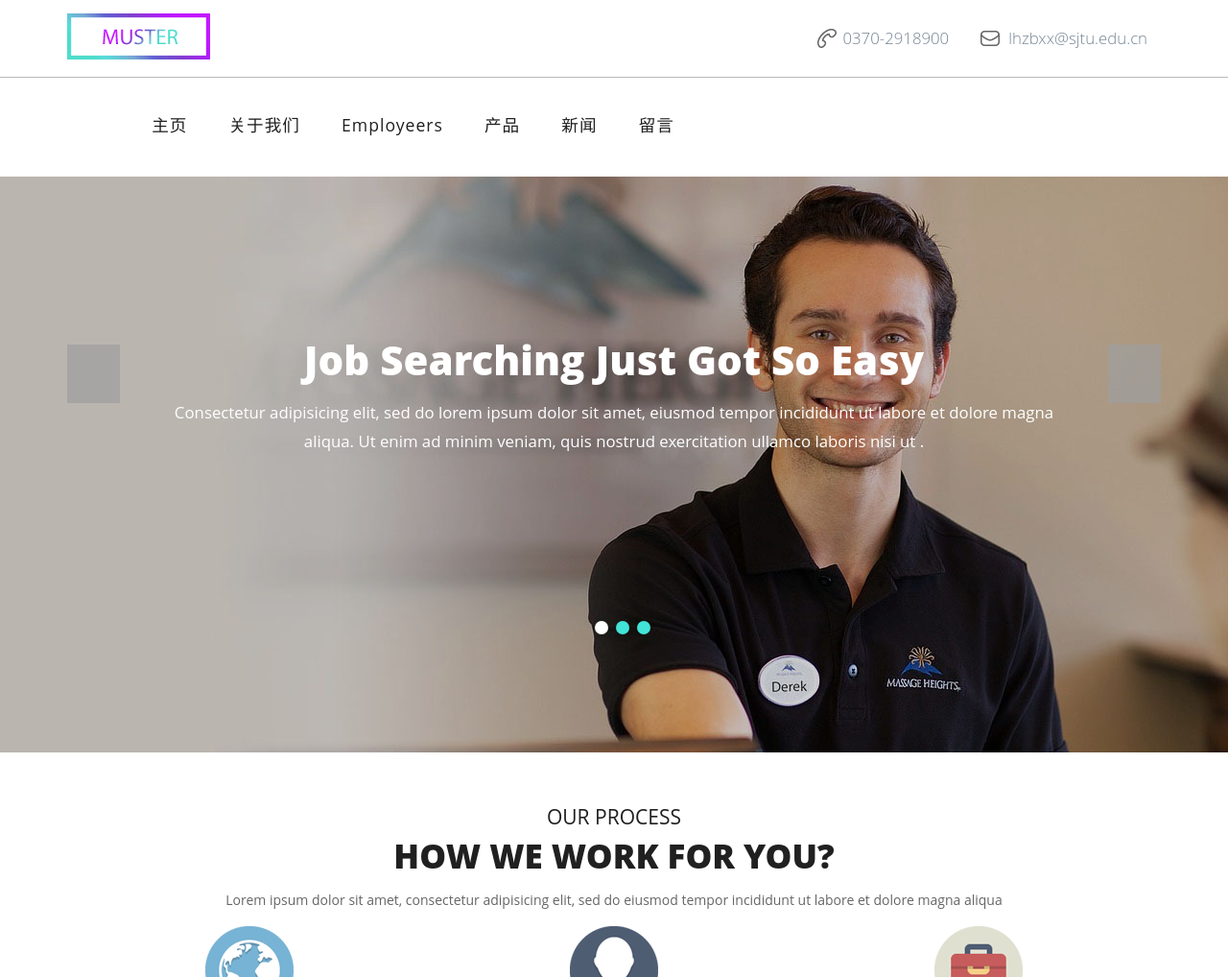
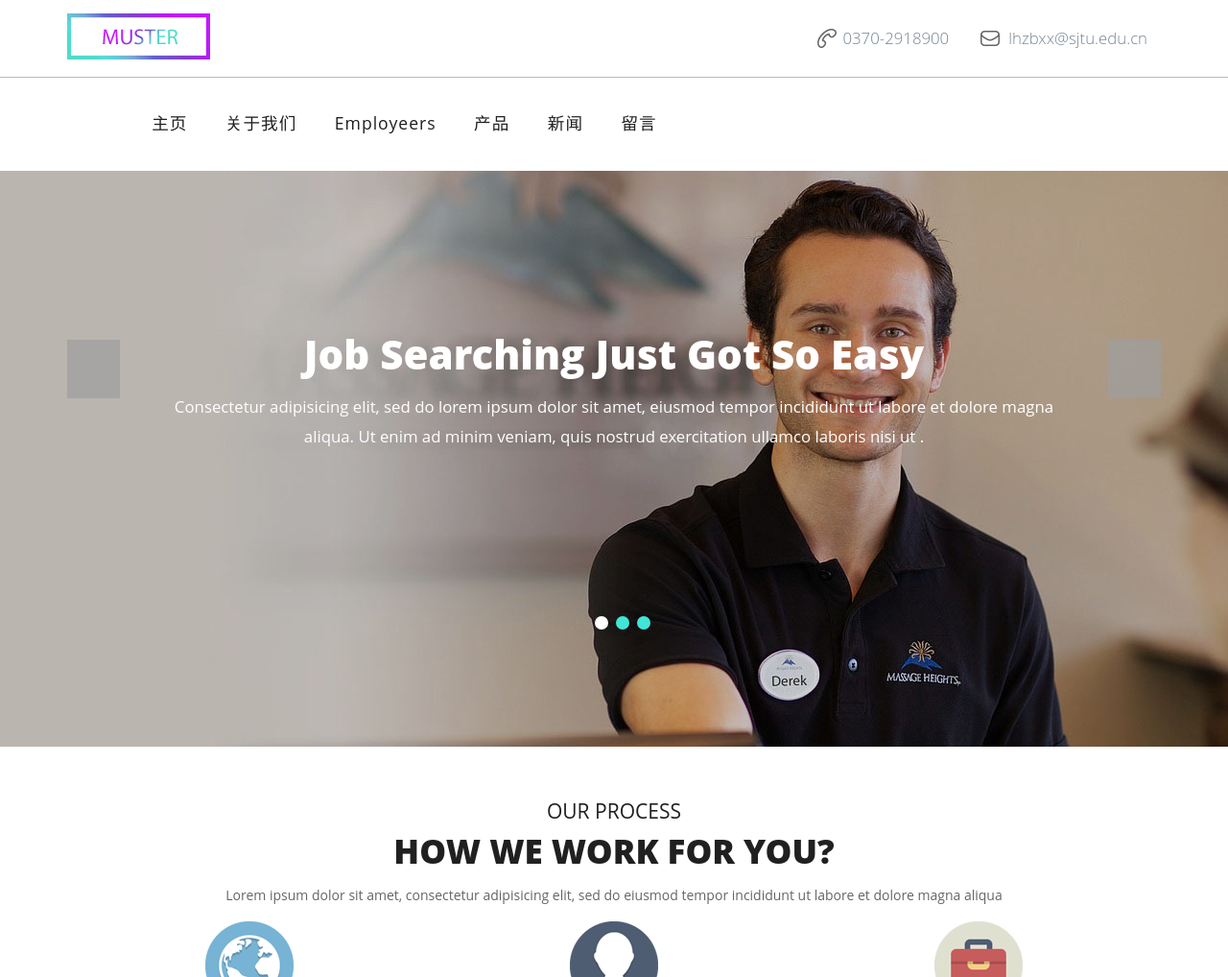
Before and after one commit to lhzbxx/WebSite, a Flask app: page / in a window 1280 px wide. Shown: the top 1018 px of the page at 96% size. Run offline with Flask 2, Linux system fonts and the light colour scheme; some libraries are stand-ins or nearby versions; some web fonts are replaced; grey boxes are pictures that could not be loaded.

Commit message:
ver 1.0
Signed-off-by: LuHao <lhzbxx@sjtu.edu.cn>

```diff
--- a/static/css/style.css
+++ b/static/css/style.css
@@ -3,15 +3,6 @@ Author URL: http://w3layouts.com
 License: Creative Commons Attribution 3.0 Unported
 License URL: http://creativecommons.org/licenses/by/3.0/
 --*/
-.active {
-  color: #fff !important;
-  text-decoration: underline !important;
-  -webkit-transform: translate3d(0, 0, 0);
-  -moz-transform: translate3d(0, 0, 0);
-  -o-transform: translate3d(0, 0, 0);
-  -ms-transform: translate3d(0, 0, 0);
-  transform: translate3d(0, 0, 0); // hardware acceleration of CSS animation
-}
 h4, h5, h6,
 h1, h2, h3 {margin-top: 0;}
 ul, ol {margin: 0;}
@@ -1215,7 +1206,6 @@ ul#filters {
 }
 .b-link-stripe:hover .b-line{
 	opacity:1;
-}
 }
 #filters {
 	margin: 3% 0;
@@ -2501,6 +2491,7 @@ ul.number li a, ul.number li span {
 }
 .header-bottom {
   padding: 1em 0 0.6em;
+  background: white;
 }
 .banner-info h1 {
   font-size: 1.7em;
--- a/templates/index.html
+++ b/templates/index.html
@@ -39,8 +39,9 @@
 					<a href="index.html"><img src="{{ url_for('static', filename='img/logo.png') }}" class="img-responsive" alt=""></a>
 				</div> -->
 				<div class="head-nav">
+					<nav id="nav">
 					<span class="menu"> </span>
-					<ul class="cl-effect-3">
+						<ul class="cl-effect-3 nav navbar-nav">
 							<li class="active"><a href="index.html">主页</a></li>
 							<li><a href=" about.html">关于我们</a></li>
 							<li><a href=" employeers.html">Employeers </a></li>
@@ -49,6 +50,7 @@
 							<li><a href=" contact.html">留言</a></li>
 							<div class="clearfix"> </div>
 						</ul>
+					</nav>
 					<!-- script-for-nav -->
 					<script>
 						$( "span.menu" ).click(function() {
@@ -61,7 +63,7 @@
 						        activeClass: "active", // Class to be added to highlight nav elements
 								sectionSelector: "scrollto", // Class of the section that is interconnected with nav links
 								animDuration: 350, // Duration of jQuery animation as well as jQuery scrolling duration
-								startAt: -200, // Stick the menu at XXXpx from the top of the this() (nav container)
+								startAt: 0, // Stick the menu at XXXpx from the top of the this() (nav container)
 								easing: "swing", // Easing type if jqueryEffects = true, use jQuery Easing plugin to extend easing types - gsgd.co.uk/sandbox/jquery/easing
 								animateCSS: true, // AnimateCSS effect on/off
 								animateCSSRepeat: false, // Repeat animation everytime user scrolls
@@ -85,7 +87,7 @@
 	</div>
 <!-- header -->
 <!-- banner -->
-	<div class="banner">
+	<div class="banner scrollto">
 		<div class="container">
 			<!-- banner Slider starts Here -->
 			<script src="{{ url_for('static', filename='js/responsiveslides.min.js') }}"></script>
@@ -377,7 +379,7 @@
 							  <script defer src="{{ url_for('static', filename='js/jquery.flexslider.js') }}"></script>
 							  <script type="text/javascript">
 								$(function(){
-								  SyntaxHighlighter.all();
+								  // SyntaxHighlighter.all();
 								});
 								$(window).load(function(){
 								  $('.flexslider').flexslider({
```
Lines whose indentation alone changed are shown as unchanged.
